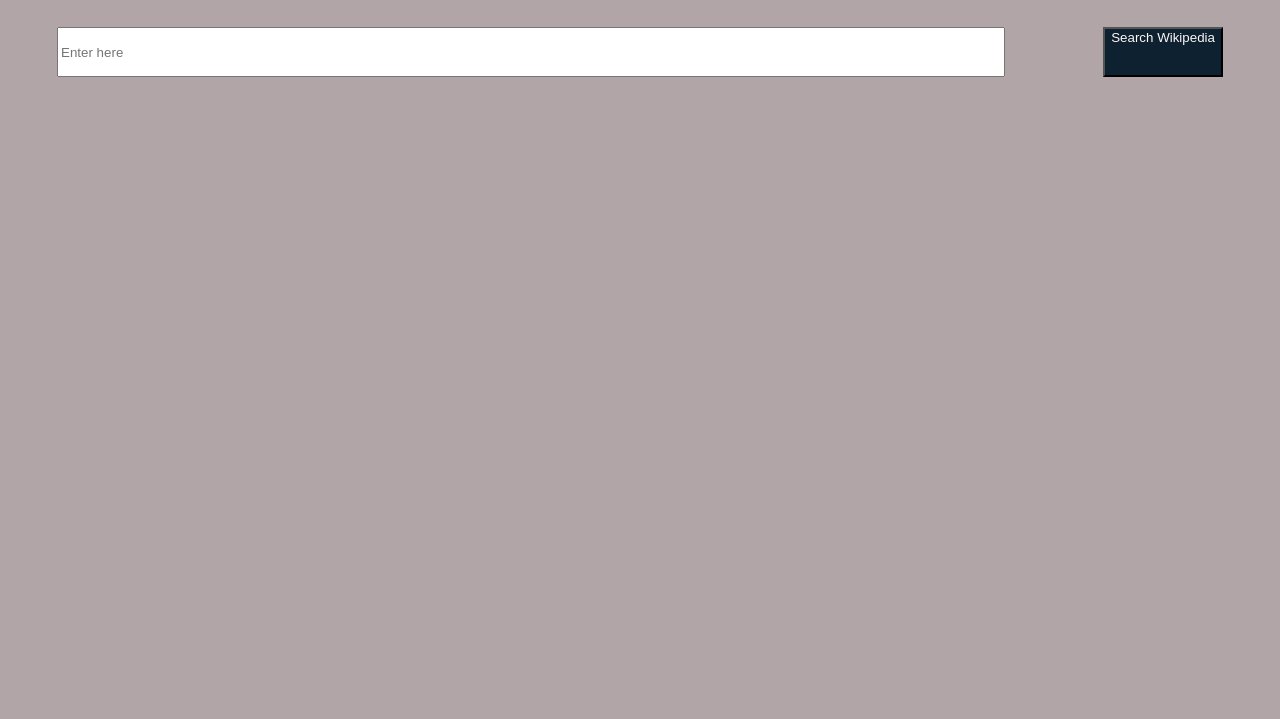
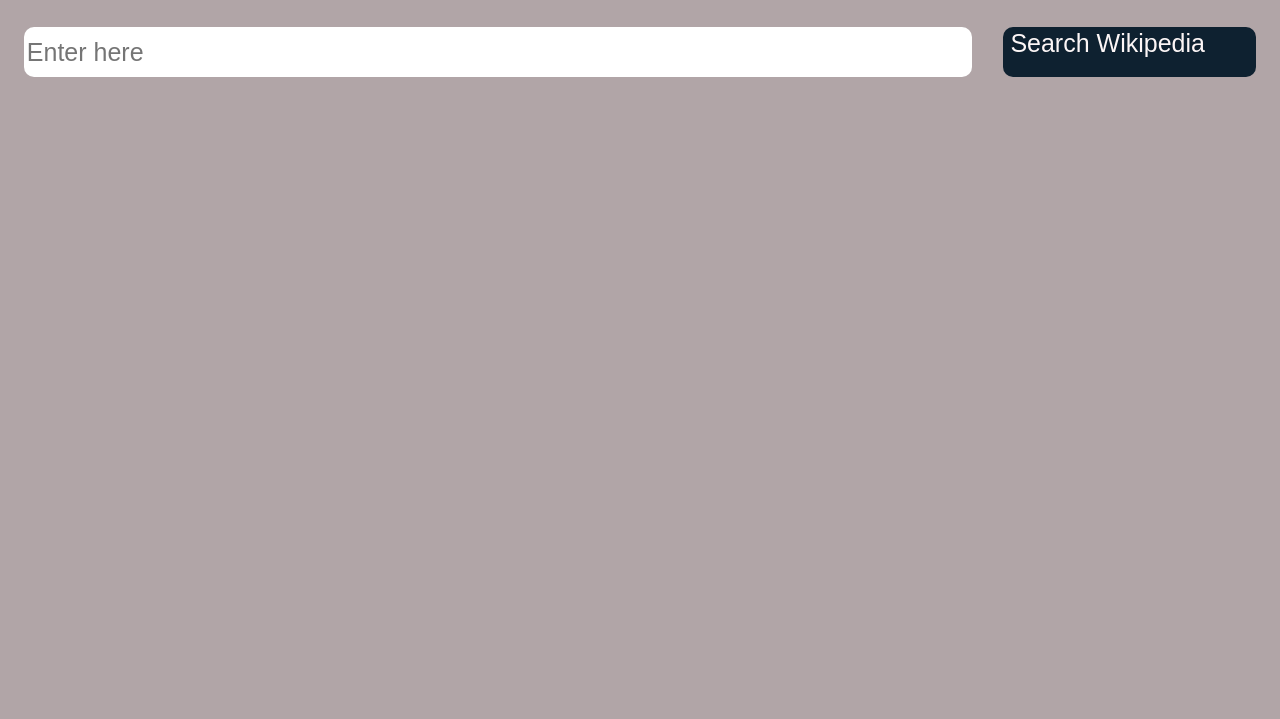
Before and after one commit to kimdang/WikipediaSearch, a plain HTML site: page index.html in a window 1280 px wide. Shown: the part 81-800 px from the top of the page. Drawn offline with Linux system fonts and the light colour scheme.

Commit message:
round border

```diff
--- a/index.css
+++ b/index.css
@@ -37,14 +37,20 @@ body {
     display: flex;
     width: 75%;
     height: 100%;
+    border-radius: 10px; /* round border corner */
+    font-size: 25px;
+    border: 1px solid transparent;
 }
 
 .send-box {
     display: flex;
     background-color: #0e2130;
+    width: 20%;
     color: #fcf6f6;
     height: 100%;
-
+    border-radius: 10px;
+    font-size: 25px;
+    border: 1px solid transparent;
 }
 
 
```
Also changed, not shown: shelf.jpg (deleted), tree.jpg (deleted).
